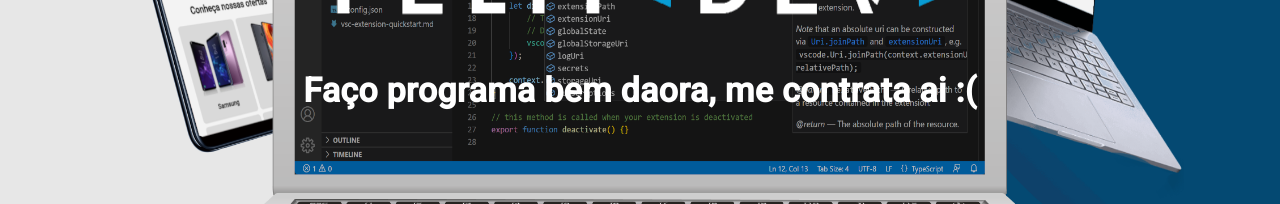
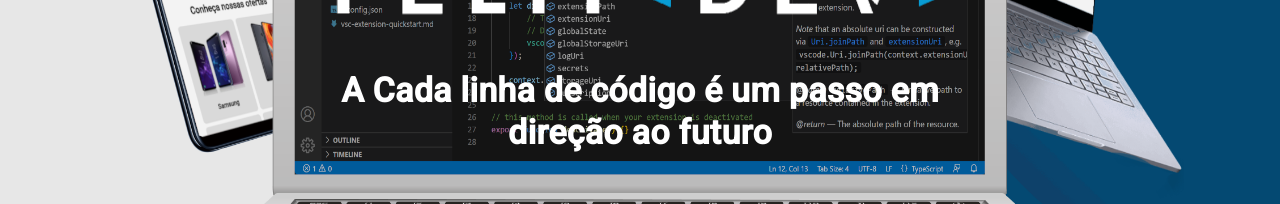
Before and after one commit to Felipe-alv-es/site-portifolio, a React (Create React App) app: page / in a window 1280 px wide. Shown: the part 370-574 px from the top of the page. Built offline with nearby package versions, Linux system fonts and the light colour scheme; no server answers.

Commit message:
chore(Project): page base improvements

```diff
--- a/src/components/Home/Home.js
+++ b/src/components/Home/Home.js
@@ -51,7 +51,7 @@ const Home = () => {
           alt="Man avatar generic image"
         />
         <Typography sx={getSubtitleStyle}>
-          {"Faço programa bem daora, me contrata ai :("}
+          {"A Cada linha de código é um passo em \n direção ao futuro "}
         </Typography>
       </Box>
       <Box
--- a/src/components/Home/Home.styles.tsx
+++ b/src/components/Home/Home.styles.tsx
@@ -133,6 +133,8 @@ export const getSubtitleStyle = (): SxProps => ({
   fontWeight: "bold",
   animation: "2s invisibleFrame, 1s swipeInLogo",
   animationDelay: "0ms, 2s",
+  whiteSpace: "pre-line",
+  textAlign: "center",
 });
 
 export const StyledFabIcon = (props) => {
```
